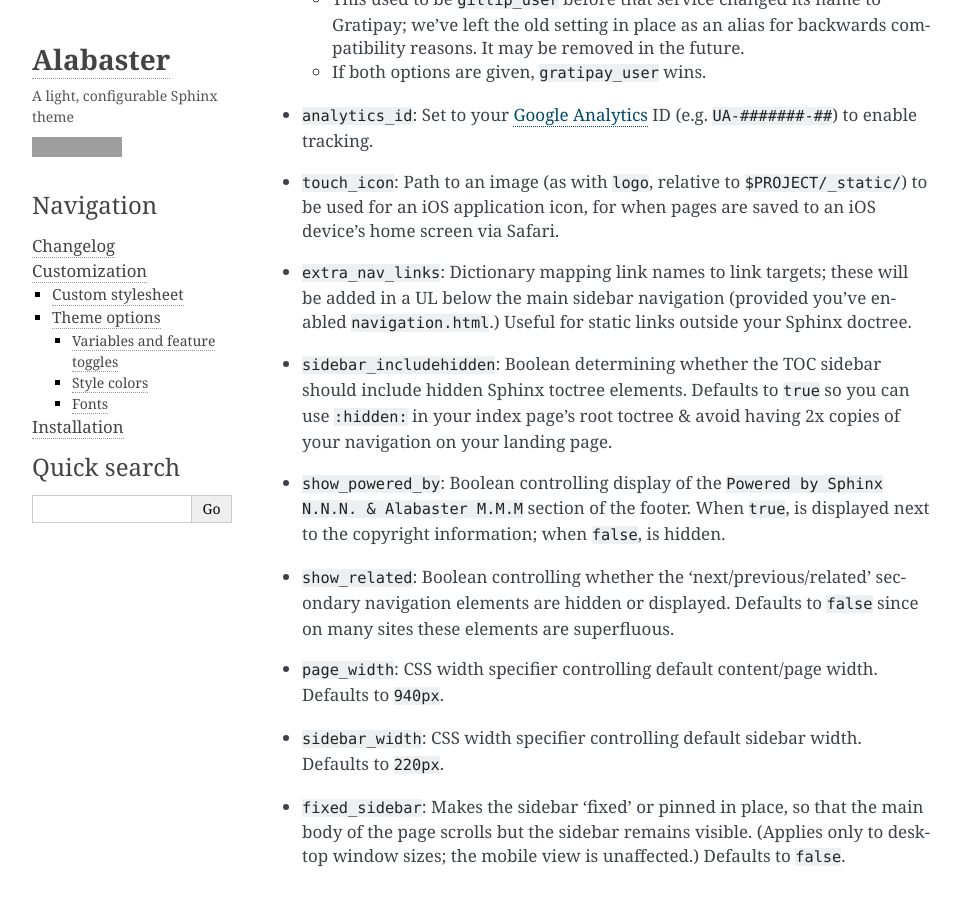
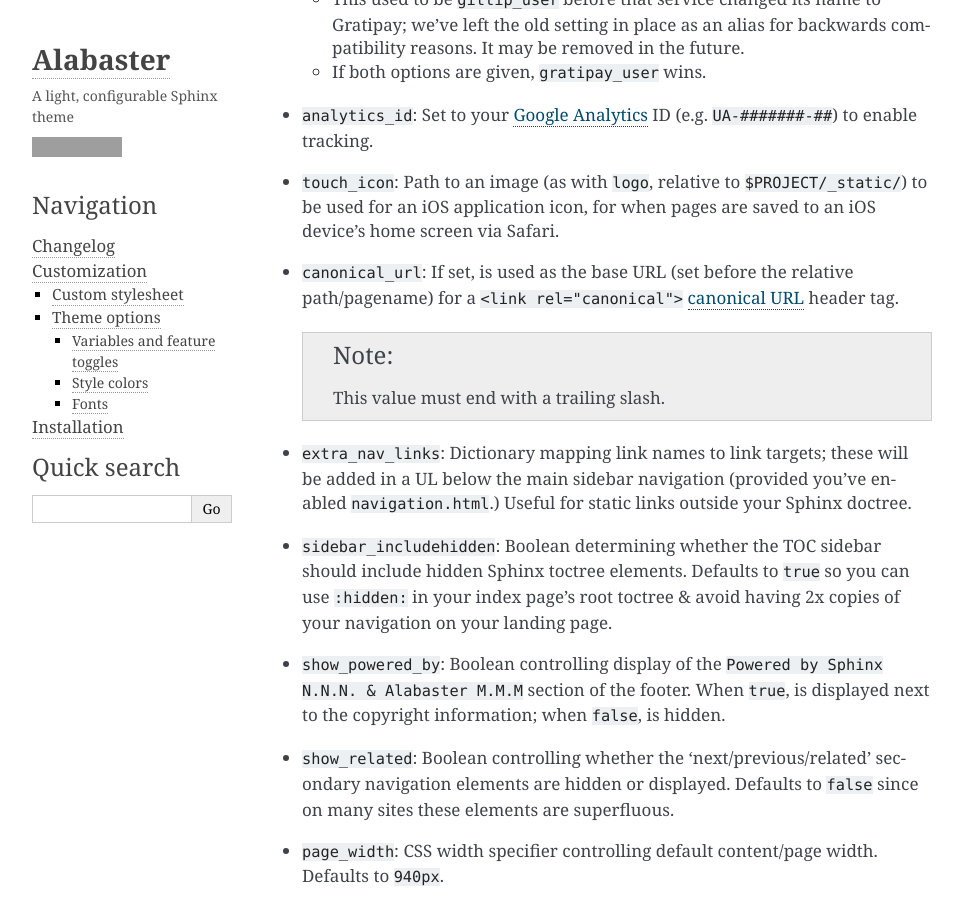
Before and after one commit to sphinx-doc/alabaster, a Sphinx documentation site: the page built from docs/customization.rst, in a window 1280 px wide and 900 px high, scrolled down 2635 px. Shown: the whole window, without its empty margins (148-1111 px from the left). Built offline with Sphinx 7.4.7, drawn with Linux system fonts in a browser that asks for light colours; grey boxes are pictures that could not be loaded.

Commit message:
Changelog & docs re #80

```diff
--- a/docs/changelog.rst
+++ b/docs/changelog.rst
@@ -2,6 +2,8 @@
 Changelog
 =========
 
+* :feature:`80` Add support for ``<link rel="canonical">`` (i.e. canonical
+  URLs). Thanks to Ben Gamari for the patch.
 * :support:`7` Generate real documentation site, both because the README is
   just too big now, and so we can `eat our own dog food
   <https://en.wikipedia.org/wiki/Eating_your_own_dog_food>`_.
--- a/docs/customization.rst
+++ b/docs/customization.rst
@@ -126,6 +126,12 @@ Variables and feature toggles
 * ``touch_icon``: Path to an image (as with ``logo``, relative to
   ``$PROJECT/_static/``) to be used for an iOS application icon, for when
   pages are saved to an iOS device's home screen via Safari.
+* ``canonical_url``: If set, is used as the base URL (set before the relative
+  path/pagename) for a ``<link rel="canonical">`` `canonical URL
+  <https://support.google.com/webmasters/answer/139066?rd=1>`_ header tag.
+
+  .. note:: This value must end with a trailing slash.
+
 * ``extra_nav_links``: Dictionary mapping link names to link targets; these
   will be added in a UL below the main sidebar navigation (provided you've
   enabled ``navigation.html``.) Useful for static links outside your Sphinx
```
